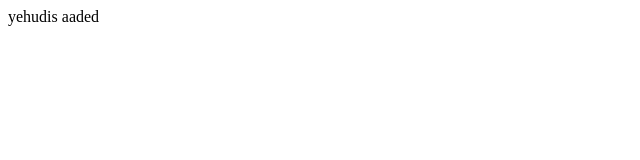
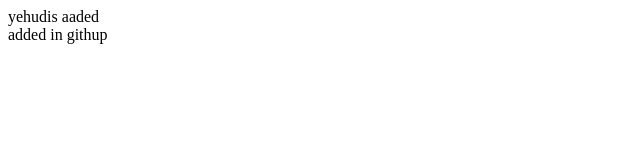
Before and after one commit to gitty-333/text, a plain HTML site: page index.html in a window 1280 px wide. Shown: the whole page, without its empty margins (0-640 px from the left). Drawn offline with Linux system fonts and the light colour scheme.

Commit message:
Update index.html

```diff
--- a/index.html
+++ b/index.html
@@ -7,5 +7,6 @@
 </head>
 <body>
     <div>yehudis aaded</div>
+    <div>added in githup</div>
 </body>
 </html>
```
